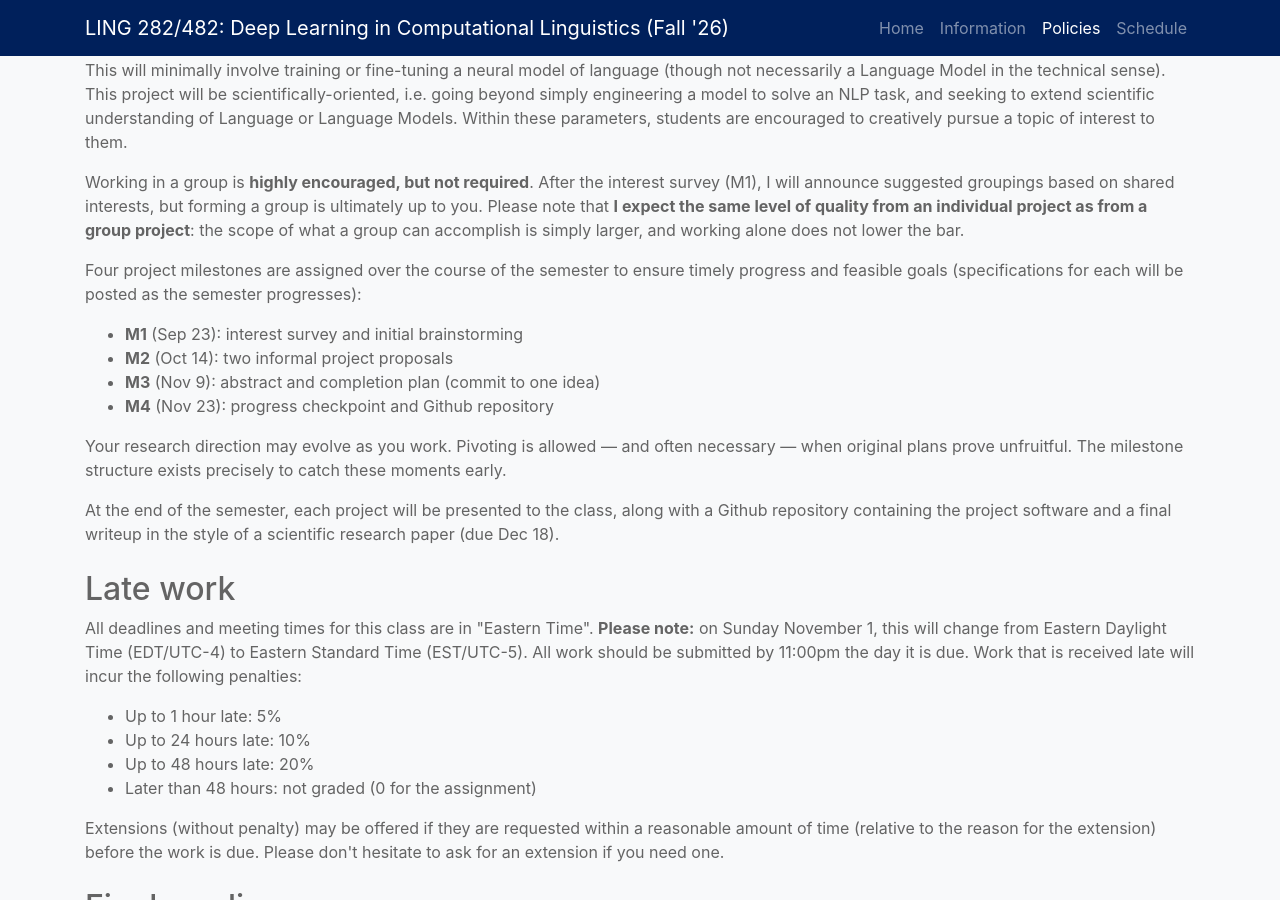
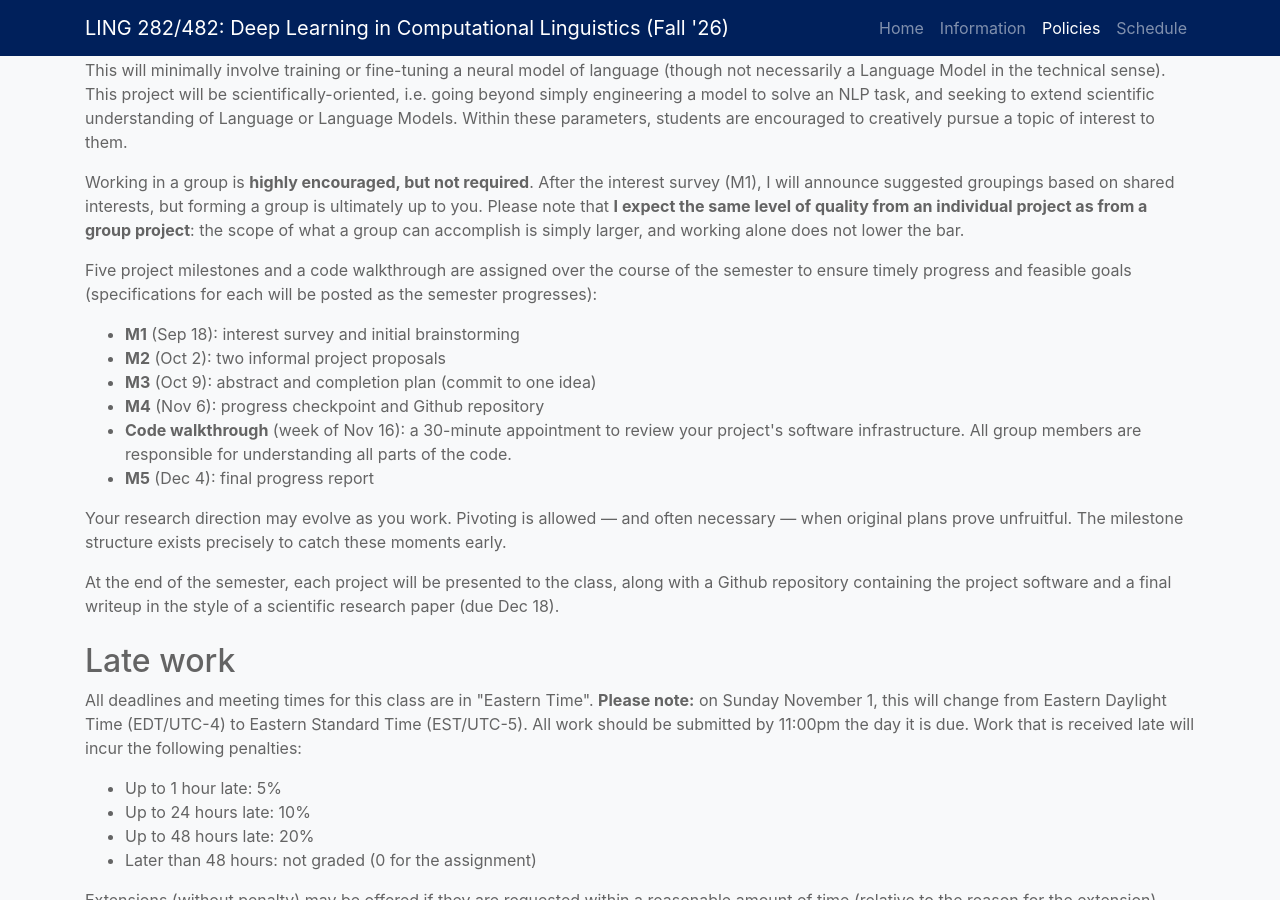
Before and after one commit to cmdowney88/cmdowney88.github.io, a Jekyll site: the page teaching/ling282/fall26/index.html, which Jekyll copies as it is, in a window 1280 px wide and 900 px high, scrolled down 1573 px. Built offline with Jekyll 4.4.1, drawn with Linux system fonts in a browser that asks for light colours; some of the changed text lies outside the part shown.

Commit message:
ling282: restructure project milestones to mirror dscc251
Adds M5 (final progress report) and the 30-minute code walkthrough, and moves
every deadline earlier: M1 to the end of week 3 (Sep 18), M3 to the Friday
before Fall Break (Oct 9), M4 to Nov 6, M5 to Dec 4. All milestones fall on
Fridays and none collide with a homework due date.

```diff
--- a/teaching/ling282/fall26/index.html
+++ b/teaching/ling282/fall26/index.html
@@ -172,15 +172,19 @@
 						is simply larger, and working alone does not lower the bar.
 					</p>
 					<p>
-						Four project milestones are assigned over the course of the semester to
-						ensure timely progress and feasible goals (specifications for each will be
-						posted as the semester progresses):
+						Five project milestones and a code walkthrough are assigned over the course
+						of the semester to ensure timely progress and feasible goals (specifications
+						for each will be posted as the semester progresses):
 					</p>
 					<ul>
-						<li><strong>M1</strong> (Sep 23): interest survey and initial brainstorming</li>
-						<li><strong>M2</strong> (Oct 14): two informal project proposals</li>
-						<li><strong>M3</strong> (Nov 9): abstract and completion plan (commit to one idea)</li>
-						<li><strong>M4</strong> (Nov 23): progress checkpoint and Github repository</li>
+						<li><strong>M1</strong> (Sep 18): interest survey and initial brainstorming</li>
+						<li><strong>M2</strong> (Oct 2): two informal project proposals</li>
+						<li><strong>M3</strong> (Oct 9): abstract and completion plan (commit to one idea)</li>
+						<li><strong>M4</strong> (Nov 6): progress checkpoint and Github repository</li>
+						<li><strong>Code walkthrough</strong> (week of Nov 16): a 30-minute appointment to
+							review your project's software infrastructure. All group members are
+							responsible for understanding all parts of the code.</li>
+						<li><strong>M5</strong> (Dec 4): final progress report</li>
 					</ul>
 					<p>
 						Your research direction may evolve as you work. Pivoting is allowed &mdash;
@@ -324,6 +328,8 @@
 									<strong>hw1 released</strong>
 									<br />
 									[due Sep 23]
+									<br /><br />
+									<strong>project M1 due Friday Sep 18</strong>
 								</td>
 							</tr>
 							<tr>
@@ -376,6 +380,8 @@
 									<strong>hw2 released</strong>
 									<br />
 									[due Oct 14]
+									<br /><br />
+									<strong>project M2 due Friday Oct 2</strong>
 								</td>
 							</tr>
 							<tr>
@@ -408,7 +414,9 @@
 									<br />
 									<a href="http://proceedings.mlr.press/v28/pascanu13.html" target="_blank">On the difficulty of training recurrent neural networks</a>
 								</td>
-								<td></td>
+								<td>
+									<strong>project M3 due Friday Oct 9</strong>
+								</td>
 							</tr>
 							<tr>
 								<td>Oct 12</td>
@@ -506,6 +512,8 @@
 									<strong>hw3 released</strong>
 									<br />
 									[due Nov 11]
+									<br /><br />
+									<strong>project M4 due Friday Nov 6</strong>
 								</td>
 							</tr>
 							<tr>
@@ -514,9 +522,7 @@
 									Text Tokenization
 								</td>
 								<td></td>
-								<td>
-									<strong>project M3 due</strong>
-								</td>
+								<td></td>
 							</tr>
 							<tr>
 								<td>Nov 11</td>
@@ -552,6 +558,8 @@
 								</td>
 								<td>
 									<strong>in-class quiz:</strong><br>Pre-training, Tokenization, Multilingual LMs
+									<br /><br />
+									<strong>Code walkthroughs</strong> (schedule TBD)
 								</td>
 							</tr>
 							<tr>
@@ -572,9 +580,7 @@
 								<td>
 									JM <a href="https://web.stanford.edu/~jurafsky/slp3/15.pdf" target="_blank">15.0-15.3</a>
 								</td>
-								<td>
-									<strong>project M4 due</strong>
-								</td>
+								<td></td>
 							</tr>
 							<tr>
 								<td>Nov 25</td>
@@ -596,7 +602,9 @@
 									<em>In-class activity: peer-review workshop</em>
 								</td>
 								<td></td>
-								<td></td>
+								<td>
+									<strong>project M5 due Friday Dec 4</strong>
+								</td>
 							</tr>
 							<tr>
 								<td>Dec 7</td>
```
Also changed, not shown: other parts of teaching/ling282/fall26/index.html (+0 -4 lines).
